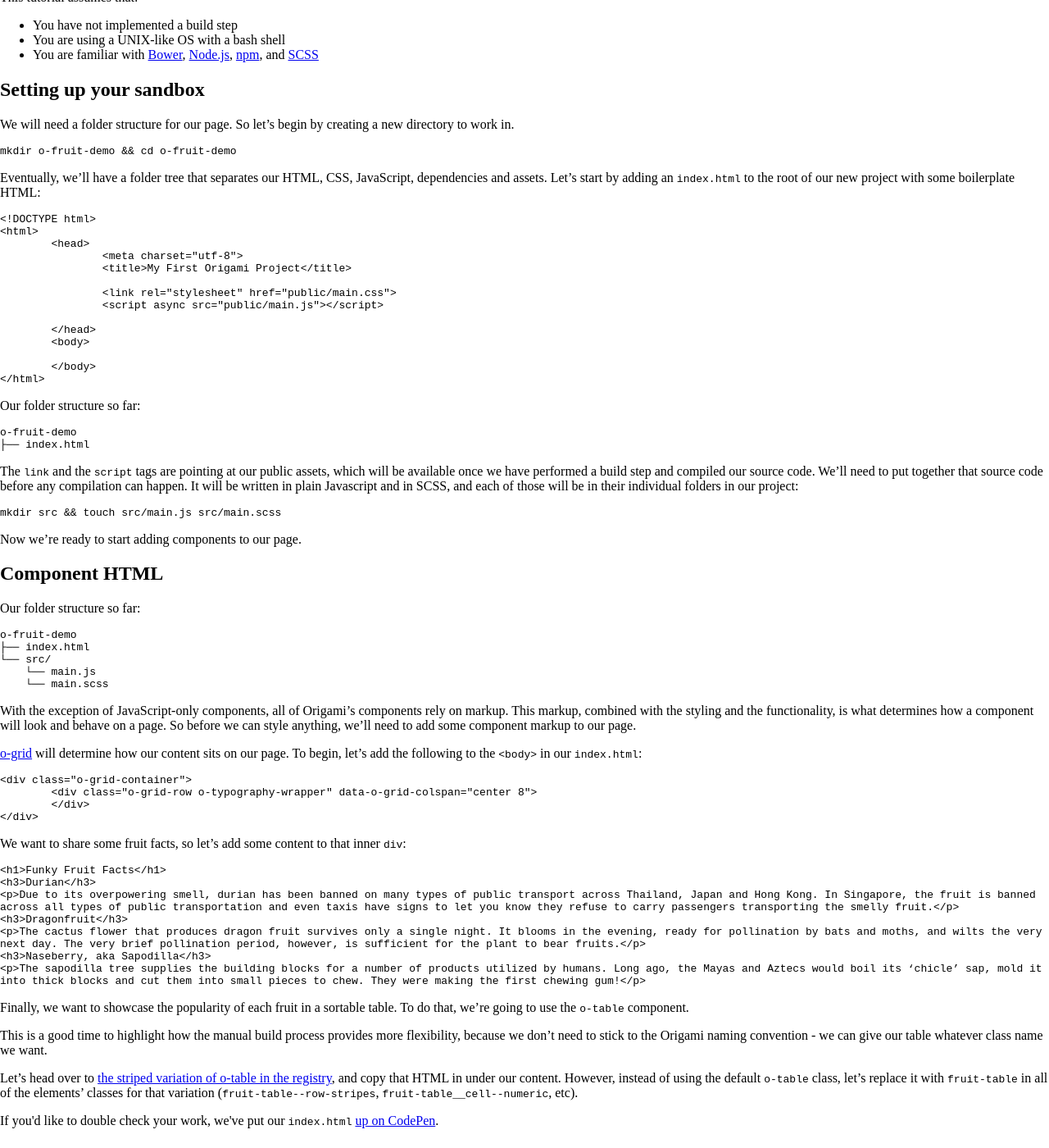
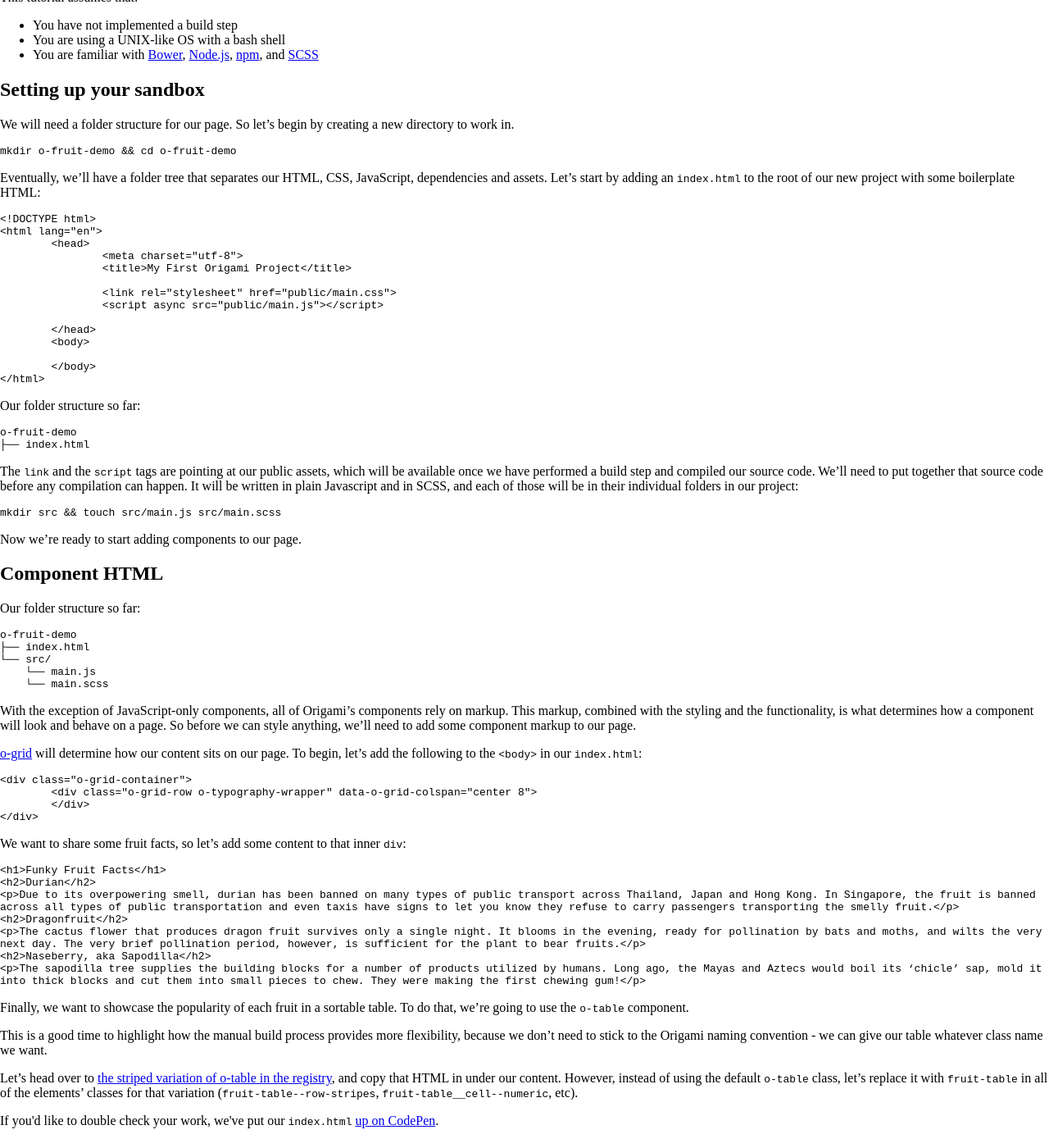
Before and after one commit to Financial-Times/origami-website, a Jekyll site: the page built from _tutorials/manual-build.md, in a window 1280 px wide and 1400 px high, scrolled down 611 px. Shown: the whole window at 82% size. Built offline with Jekyll 4.4.1, drawn with Linux system fonts in a browser that asks for light colours; a style sheet for code colours, icons or effects is not loaded; some of the changed text lies outside the part shown.

Commit message:
h3 --> h2

```diff
--- a/_tutorials/manual-build.md
+++ b/_tutorials/manual-build.md
@@ -19,7 +19,7 @@ We will need a folder structure for our page. So let's begin by creating a new d
 Eventually, we'll have a folder tree that separates our HTML, CSS, JavaScript, dependencies and assets. Let's start by adding an `index.html` to the root of our new project with some boilerplate HTML:
 
 <pre><code class="o-syntax-highlight--html">&lt;!DOCTYPE html>
-&lt;html>
+&lt;html lang="en">
 	&lt;head>
 		&lt;meta charset="utf-8">
 		&lt;title>My First Origami Project&lt;/title>
@@ -69,11 +69,11 @@ With the exception of JavaScript-only components, all of Origami's components re
 
 We want to share some fruit facts, so let's add some content to that inner `div`:
 <pre style="white-space: pre-line"><code class="o-syntax-highlight--html">&lt;h1>Funky Fruit Facts&lt;/h1>
-&lt;h3>Durian&lt;/h3>
+&lt;h2>Durian&lt;/h2>
 &lt;p>Due to its overpowering smell, durian has been banned on many types of public transport across Thailand, Japan and Hong Kong. In Singapore, the fruit is banned across all types of public transportation and even taxis have signs to let you know they refuse to carry passengers transporting the smelly fruit.&lt;/p>
-&lt;h3>Dragonfruit&lt;/h3>
+&lt;h2>Dragonfruit&lt;/h2>
 &lt;p>The cactus flower that produces dragon fruit survives only a single night. It blooms in the evening, ready for pollination by bats and moths, and wilts the very next day. The very brief pollination period, however, is sufficient for the plant to bear fruits.&lt;/p>
-&lt;h3>Naseberry, aka Sapodilla&lt;/h3>
+&lt;h2>Naseberry, aka Sapodilla&lt;/h2>
 &lt;p>The sapodilla tree supplies the building blocks for a number of products utilized by humans.  Long ago, the Mayas and Aztecs would boil its ‘chicle’ sap, mold it into thick blocks and cut them into small pieces to chew. They were making the first chewing gum!&lt;/p></code></pre>
 
 Finally, we want to showcase the popularity of each fruit in a sortable table. To do that, we're going to use the `o-table` component.
```
Also changed, not shown: other parts of _tutorials/manual-build.md (+1 -2 lines), _tutorials/build-service.md (+4 -4 lines).
